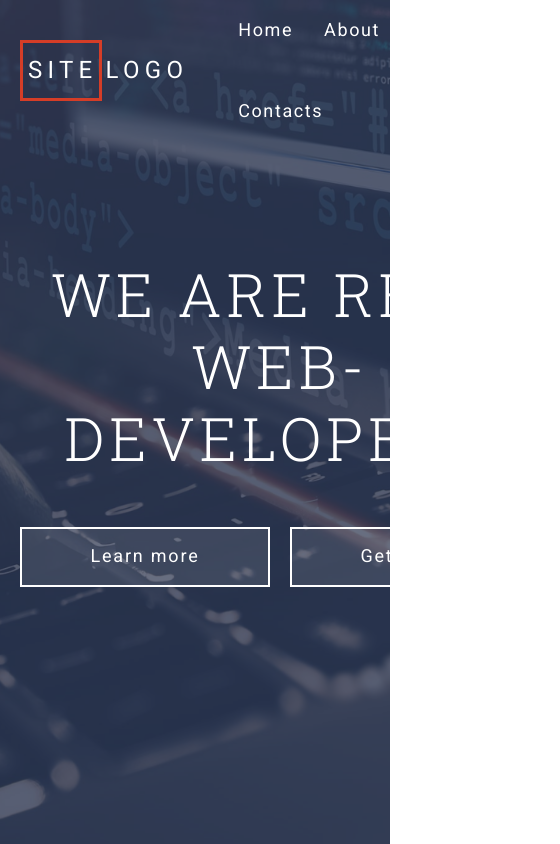
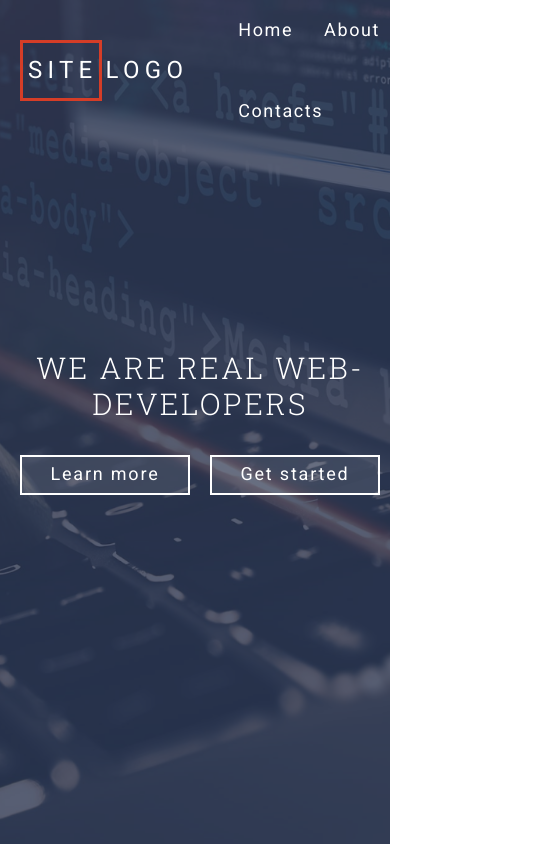
Before and after one commit to VladislavFuklev/Grid-Template, a website: page index.html in a window 390 px wide. Shown: the top 844 px of the page, 560 px wide, since content can reach past the window. Drawn offline with Linux system fonts and the light colour scheme; files whose address does not match are found by name.

Commit message:
начали адаптивность

```diff
--- a/assets/scss/common/_classes.scss
+++ b/assets/scss/common/_classes.scss
@@ -18,14 +18,29 @@
 }
 
 .btn--light{
-    min-width: 250px;
     background-color: rgba($color-light, 0.1);
-    height: 60px;
+    @include lg-min {
+        min-width: 250px;
+        height: 60px;
+    }
+    @include lg-md {
+        min-width: 200px;
+        height: 50px;
+    }
+    @include md {
+        min-width: 170px;
+        height: 40px;
+    }
     border: 2px solid $color-light;
 }
 .btn--primary{
-    min-width: 350px;
+    height: 60px;
+    @include sm-min {
+        min-width: 350px;
+    }
+    @include sm {
+        width: 100%;
+    }
     background-color: rgba($color-primary   , 0.8);
-    height: 60px;
     border: 2px solid $color-primary;
 }
--- a/assets/scss/common/_typography.scss
+++ b/assets/scss/common/_typography.scss
@@ -13,6 +13,16 @@ h1 {
     font-weight: 300;
     letter-spacing: 0.08em;
     line-height: 1.2em;
+
+    @include lg-min {
+        font-size: 3.75rem;
+    }
+    @include lg-md {
+        font-size: 2.5rem;
+    }
+    @include md {
+        font-size: 1.875rem;
+    }
 }
 html {
     color: $color-gray;
--- a/assets/scss/components/header/_header-content.scss
+++ b/assets/scss/components/header/_header-content.scss
@@ -1,6 +1,22 @@
 @use "../../presets" as *;
 @use "../../mixins" as *;
 
+
+@mixin min {
+    @media (min-width: $lg) {
+        @content;
+    }
+}
+@mixin lg-md {
+    @media (max-width: ($lg - 0.1px)) and (min-width: $md) {
+        @content;
+    }
+}
+@mixin md {
+    @media (max-width: ($md - 0.1px)) {
+        @content;
+    }
+}
 
 .header-content {
     position: relative;
@@ -13,6 +29,17 @@
     &__title {
         text-align: center;
         margin: 0 0 53px;
+
+        @include lg-min {
+            margin: 0 0 53px;
+        }
+        @include lg-md {
+            margin: 0 0 43px;
+        }
+        @include md {
+            margin: 0 0 33px;
+        }
+
     }
     &__actions {
         display: flex;
--- a/assets/scss/components/sections/skills/_skills.scss
+++ b/assets/scss/components/sections/skills/_skills.scss
@@ -4,13 +4,25 @@
 $local-gap: calc(40px / 3);
 
 .skills {
-    padding: $gap-sm;
+    @include sm-min {
+        padding: $gap-sm;
+    }
+    @include sm {
+        padding: $gap;
+
+    }
     &__container {
         display: grid;
-        gap: $gap-sm;
         grid-template-columns: repeat(4, 1fr);
         grid-template-areas: "a1 a1 a2 a3" "a4 a5 a5 a6" "a7 a8 a9 a6";
         grid-auto-rows: calc(33.33vh - $local-gap);
+
+        @include sm-min {
+            gap: $gap-sm;
+        }
+        @include sm {
+            gap: $gap;
+        }
     }
 
     &__actions {
```
Also changed, not shown: assets/css/style.css.
